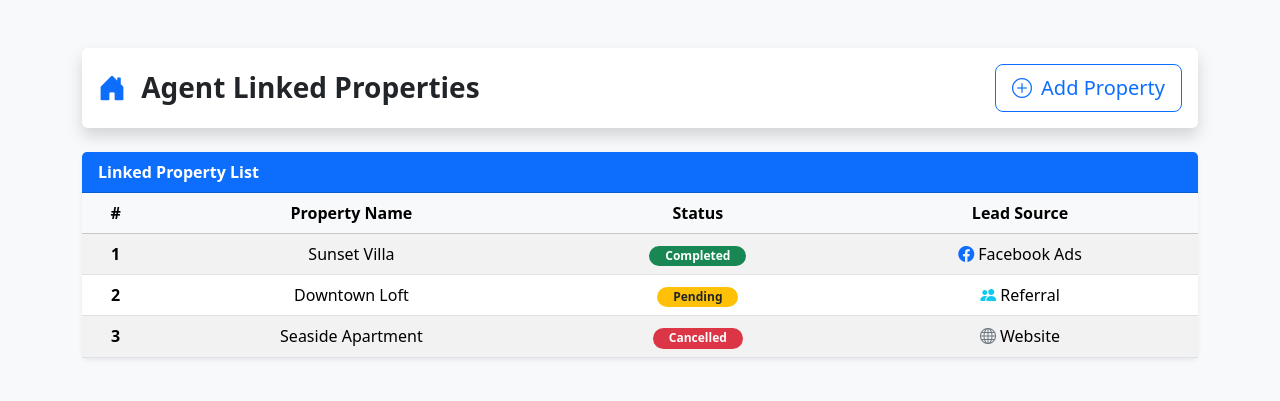
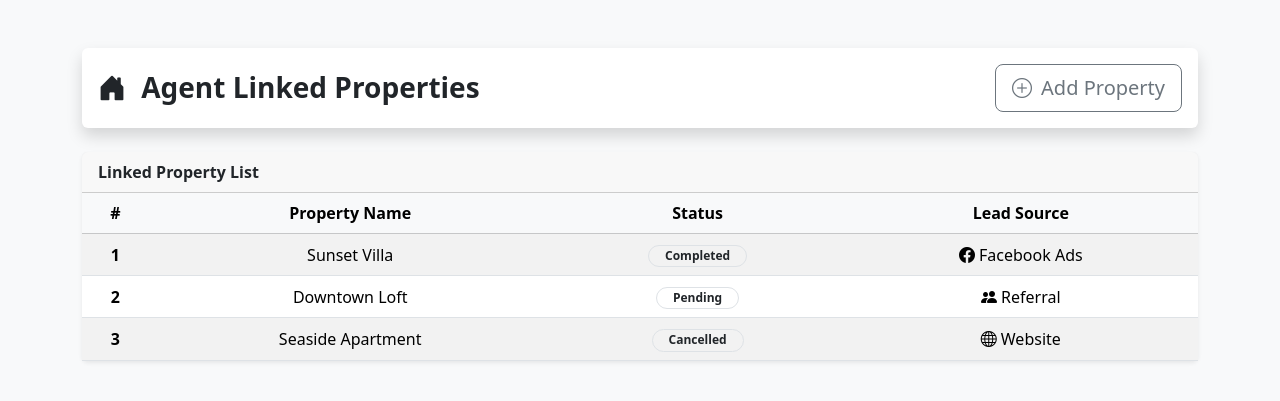
Before and after one commit to Veena-Infotech/VEC, a PHP site: page /agent-linked-property.php in a window 1280 px wide. Shown: the top 401 px of the page. Run offline with PHP 8.4, Linux system fonts and the light colour scheme; some libraries are stand-ins or nearby versions.

Commit message:
`Update agent-linked-property.php with minor HTML and CSS changes`

```diff
--- a/agent-broker-management/agent-linked-property.php
+++ b/agent-broker-management/agent-linked-property.php
@@ -1,14 +1,14 @@
 <!DOCTYPE html>
 <html lang="en">
 <head>
-  <meta charset="UTF-8">
-  <meta name="viewport" content="width=device-width, initial-scale=1">
+  <meta charset="UTF-8" />
+  <meta name="viewport" content="width=device-width, initial-scale=1" />
   <title>Agent Linked Properties</title>
 
   <!-- Bootstrap CSS -->
-  <link href="https://cdn.jsdelivr.net/npm/bootstrap@5.3.3/dist/css/bootstrap.min.css" rel="stylesheet">
+  <link href="https://cdn.jsdelivr.net/npm/bootstrap@5.3.3/dist/css/bootstrap.min.css" rel="stylesheet" />
   <!-- Bootstrap Icons -->
-  <link href="https://cdn.jsdelivr.net/npm/bootstrap-icons@1.10.5/font/bootstrap-icons.css" rel="stylesheet">
+  <link href="https://cdn.jsdelivr.net/npm/bootstrap-icons@1.10.5/font/bootstrap-icons.css" rel="stylesheet" />
   <!-- GSAP -->
   <script src="https://cdn.jsdelivr.net/npm/gsap@3.12.2/dist/gsap.min.js"></script>
 </head>
@@ -19,10 +19,10 @@
     <div class="card border-0 shadow mb-4">
       <div class="card-body d-flex justify-content-between align-items-center">
         <h3 class="card-title fw-bold mb-0" id="pageTitle">
-          <i class="bi bi-house-door-fill text-primary me-2"></i>
+          <i class="bi bi-house-door-fill me-2"></i>
           Agent Linked Properties
         </h3>
-        <button class="btn btn-outline-primary btn-lg" id="addPropertyBtn" data-bs-toggle="tooltip" data-bs-placement="left" title="Quickly add a new property for the agent">
+        <button class="btn btn-outline-secondary btn-lg" id="addPropertyBtn" data-bs-toggle="tooltip" data-bs-placement="left" title="Quickly add a new property for the agent">
           <i class="bi bi-plus-circle me-1"></i> Add Property
         </button>
       </div>
@@ -30,7 +30,7 @@
 
     <!-- Properties Table Card -->
     <div class="card shadow-sm border-0">
-      <div class="card-header bg-primary text-white fw-semibold sticky-top">
+      <div class="card-header fw-semibold sticky-top">
         Linked Property List
       </div>
       <div class="card-body p-0">
@@ -48,20 +48,20 @@
               <tr>
                 <th scope="row">1</th>
                 <td>Sunset Villa</td>
-                <td><span class="badge bg-success rounded-pill px-3">Completed</span></td>
-                <td><i class="bi bi-facebook text-primary me-1"></i>Facebook Ads</td>
+                <td><span class="badge rounded-pill px-3 border text-dark">Completed</span></td>
+                <td><i class="bi bi-facebook me-1"></i>Facebook Ads</td>
               </tr>
               <tr>
                 <th scope="row">2</th>
                 <td>Downtown Loft</td>
-                <td><span class="badge bg-warning text-dark rounded-pill px-3">Pending</span></td>
-                <td><i class="bi bi-people-fill text-info me-1"></i>Referral</td>
+                <td><span class="badge rounded-pill px-3 border text-dark">Pending</span></td>
+                <td><i class="bi bi-people-fill me-1"></i>Referral</td>
               </tr>
               <tr>
                 <th scope="row">3</th>
                 <td>Seaside Apartment</td>
-                <td><span class="badge bg-danger rounded-pill px-3">Cancelled</span></td>
-                <td><i class="bi bi-globe text-secondary me-1"></i>Website</td>
+                <td><span class="badge rounded-pill px-3 border text-dark">Cancelled</span></td>
+                <td><i class="bi bi-globe me-1"></i>Website</td>
               </tr>
             </tbody>
           </table>
```
